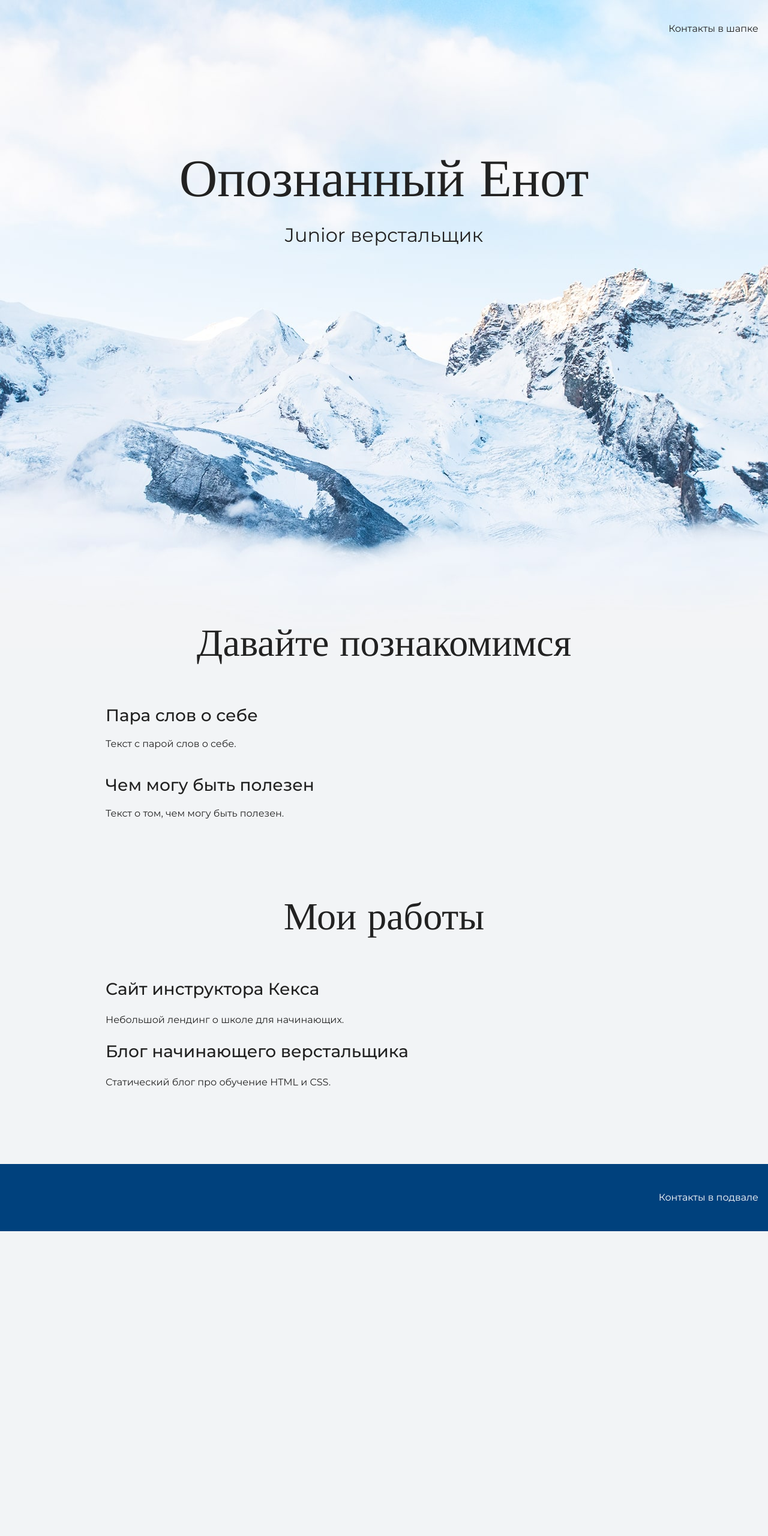
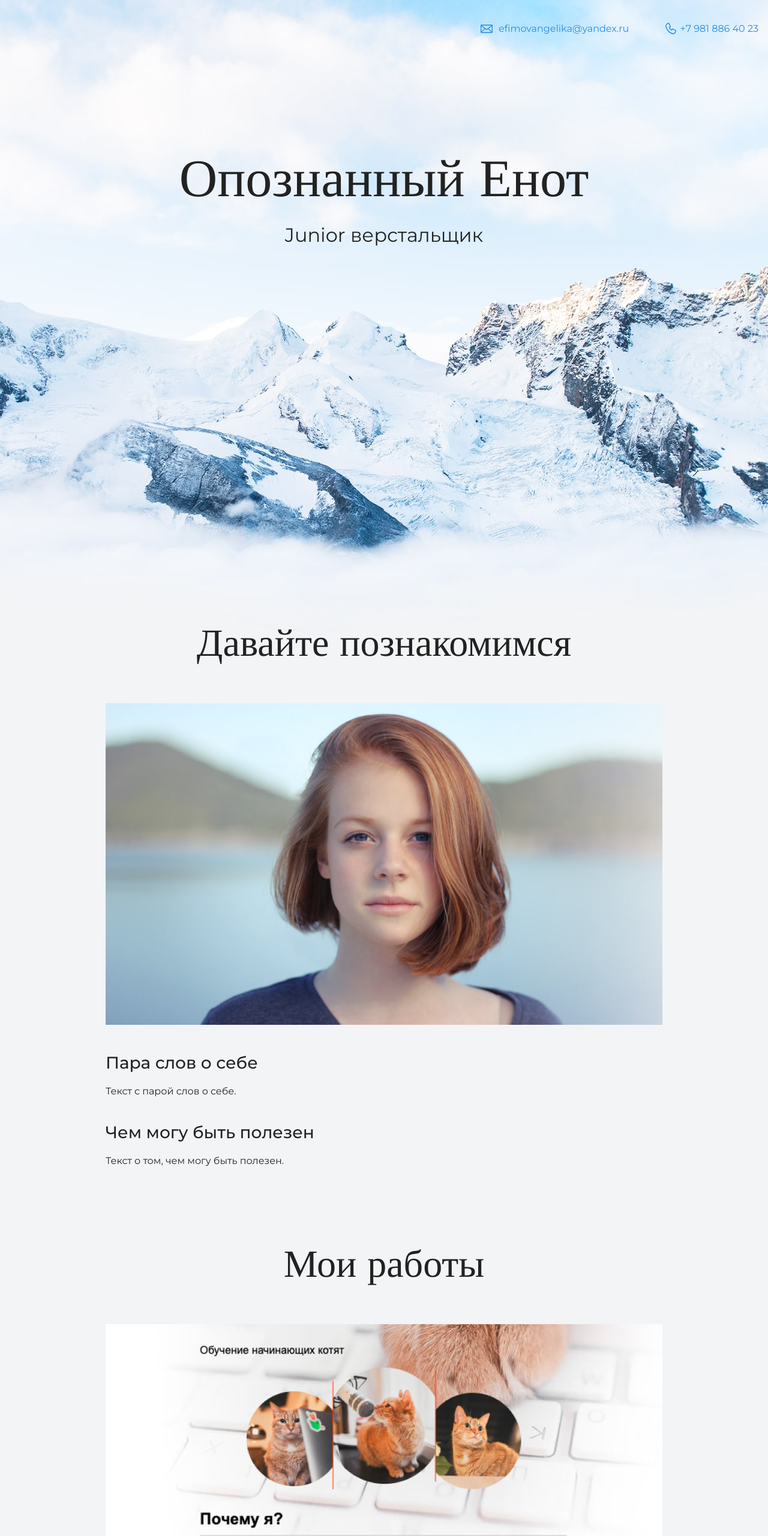
Before and after one commit to angelikaefimova/my-site, a plain HTML site: page index.html in a window 1280 px wide. Shown: the top 2560 px of the page at 60% size. Before the commit the page ends 2052 px from the top, so only its background shows below. Drawn offline with nearby package versions, Linux system fonts and the light colour scheme.

Commit message:
меняем  главную страницу

```diff
--- a/index.html
+++ b/index.html
@@ -9,7 +9,8 @@
 
   <body>
     <header class="page-header">
-      <div class="container"> Контакты в шапке</div>
+      <div class="container">  <a class="header-email" href="mailto:efimovangelika@yandex.ru">efimovangelika@yandex.ru</a>
+        <a class="header-phone" href="tel:+79818864023">+7 981 886 40 23</a></div>
     </header>
 
     <section class="hero-image">
@@ -22,6 +23,9 @@
     <section class="intro">
       <div class="container">
         <h2 class="subheading">Давайте познакомимся</h2>
+      <figure class="user-image">
+          <img src="files/user.jpg" width="928" height="536" alt="Фотография Неопознанного Енота">
+      </figure>
         <h3>Пара слов о себе</h3>
         <p>Текст с парой слов о себе.</p>
         <h3>Чем могу быть полезен</h3>
@@ -32,16 +36,21 @@
 
     <section class="portfolio">
       <div class="container"><h2 class="subheading">Мои работы</h2>
+        <figure class="project-image">
+          <img src="files/project.jpg" width="928" height="536" alt="Cайт инструктора Кекса">
+        </figure>
+          <h3>Сайт инструктора Кекса</h3>
+          <p>Небольшой лендинг о школе для начинающих.</p>
+          <a class="button" href="source/project/index.html">Открыть страницу</a>
 
-        <h3>Сайт инструктора Кекса</h3>
-        <p>Небольшой лендинг о школе для начинающих.</p>
         <h3>Блог начинающего верстальщика</h3>
         <p>Статический блог про обучение HTML и CSS.</p>
         </div>
     </section>
 
     <footer class="page-footer">
-      <div class="container"> Контакты в подвале</div>
+      <div class="container">  <a class="footer-email" href="mailto:efimovangelika@yandex.ru">efimovangelika@yandex.ru</a>
+        <a class="footer-phone" href="tel:+79818864023">+7 981 886 40 23</a></div>
     </footer>
   </body>
 </html>
```
